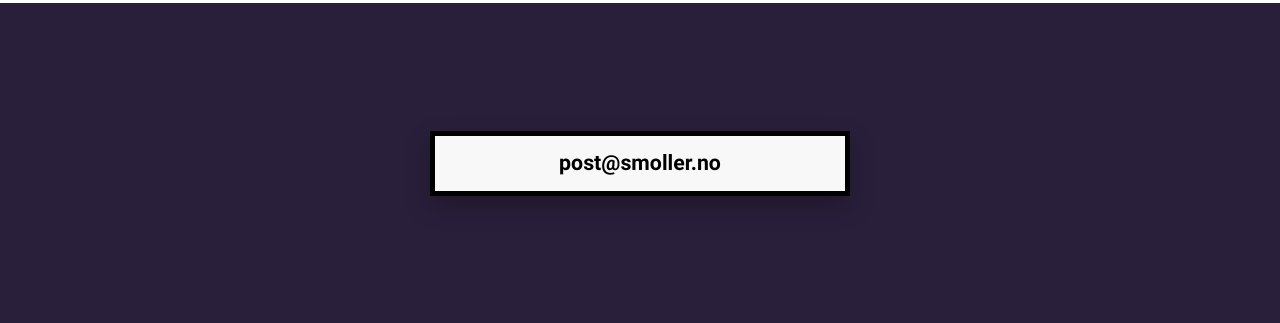
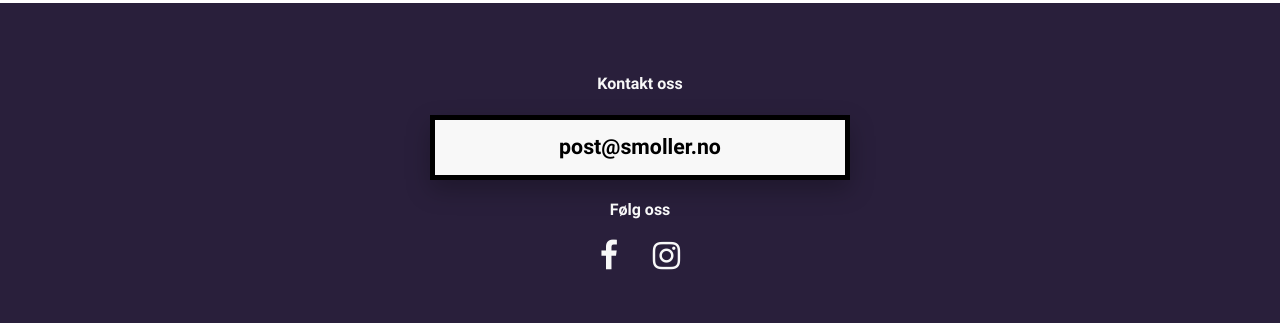
Before and after one commit to henninghalv/smollerweb, a PHP site: page / in a window 1280 px wide. Shown: the part 5325-5648 px from the top of the page. Run offline with PHP 8.4, Linux system fonts and the light colour scheme; some web fonts are replaced.

Commit message:
Enable navigation menu with smooth scroll, add social media links

```diff
--- a/frontend/css/style.css
+++ b/frontend/css/style.css
@@ -15,6 +15,7 @@ html,
 body {
   font-family: var(--main-text-font);
   color: var(--main-text-color);
+  scroll-behavior: smooth;
 }
 
 nav a {
@@ -120,10 +121,11 @@ section.image-section p {
 }
 
 footer {
-  height: 40vh;
+  min-height: 40vh;
   display: flex;
   justify-content: center;
   align-items: center;
+  flex-direction: column;
 }
 
 footer .email-container {
@@ -143,6 +145,18 @@ footer .email-container a {
   text-decoration: none;
   color: var(--main-text-color);
   font-weight: bold;
+}
+
+footer .social-container {
+  display: flex;
+  width: 150px;
+  justify-content: space-evenly;
+}
+
+footer .social-container a {
+  font-size: 24pt;
+  color: var(--main-button-color);
+  text-decoration: none;
 }
 
 h3 {
--- a/frontend/index.html
+++ b/frontend/index.html
@@ -5,6 +5,10 @@
     <meta name="viewport" content="width=device-width, initial-scale=1.0" />
     <title>Hjem | S. Møller Storband</title>
     <link rel="stylesheet" href="css/normalize.css" />
+    <link
+      rel="stylesheet"
+      href="https://cdnjs.cloudflare.com/ajax/libs/font-awesome/4.7.0/css/font-awesome.min.css"
+    />
     <link rel="stylesheet" href="css/fonts.css" />
     <link rel="stylesheet" href="css/style.css" />
     <link rel="shortcut icon" href="assets/tie.ico" type="image/x-icon" />
@@ -43,7 +47,7 @@
         </div>
       </noscript>
     </section>
-    <section class="secondary text-section">
+    <section id="about" class="secondary text-section">
       <h3>HVEM ER VI?</h3>
       <p>
         S. Møller er et fullt storband, bestående av 17 musikere pluss vokalist. Vi tilbyr derfor
@@ -63,7 +67,7 @@
       </p>
     </section>
     <!-- Blog posts section -->
-    <section class="primary blog-section require-js">
+    <section id="projects" class="primary blog-section require-js">
       <h3 class="primary-text">HVA HAR VI GJORT?</h3>
       <div id="blog"></div>
       <noscript>
@@ -72,7 +76,7 @@
         </p>
       </noscript>
     </section>
-    <section class="secondary text-section">
+    <section id="recruitment" class="secondary text-section">
       <h3>BLI MED PÅ MOROA!</h3>
       <p>
         I tillegg til all spillingen er vi en veldig hyggelig og sosial gjeng som finner på alt fra
@@ -84,8 +88,14 @@
       <div id="recruitment"></div>
     </section>
     <img class="image" src="assets/smoller_fun.jpg" alt="S. Møller Storband som har det gøy" />
-    <footer>
+    <footer id="contact">
+      <h4 class="primary-text">Kontakt oss</h4>
       <div class="email-container"><a href="mailto:post@smoller.no">post@smoller.no</a></div>
+      <h4 class="primary-text">Følg oss</h4>
+      <div class="social-container">
+        <a href="https://www.facebook.com/smollerstorband" class="fa fa-facebook"></a>
+        <a href="https://www.instagram.com/smollerstorband/" class="fa fa-instagram"></a>
+      </div>
     </footer>
     <script src="js/lottie.js"></script>
     <script src="js/main.js"></script>
```
